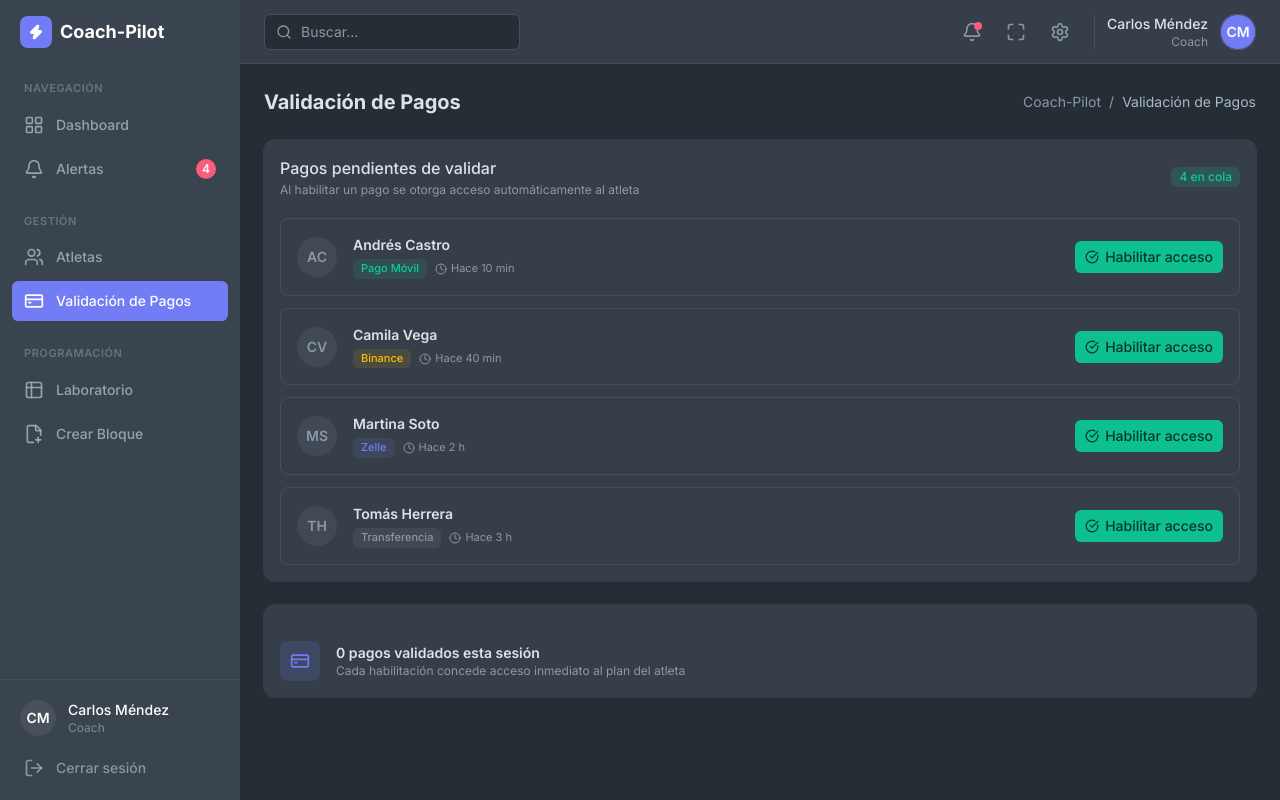
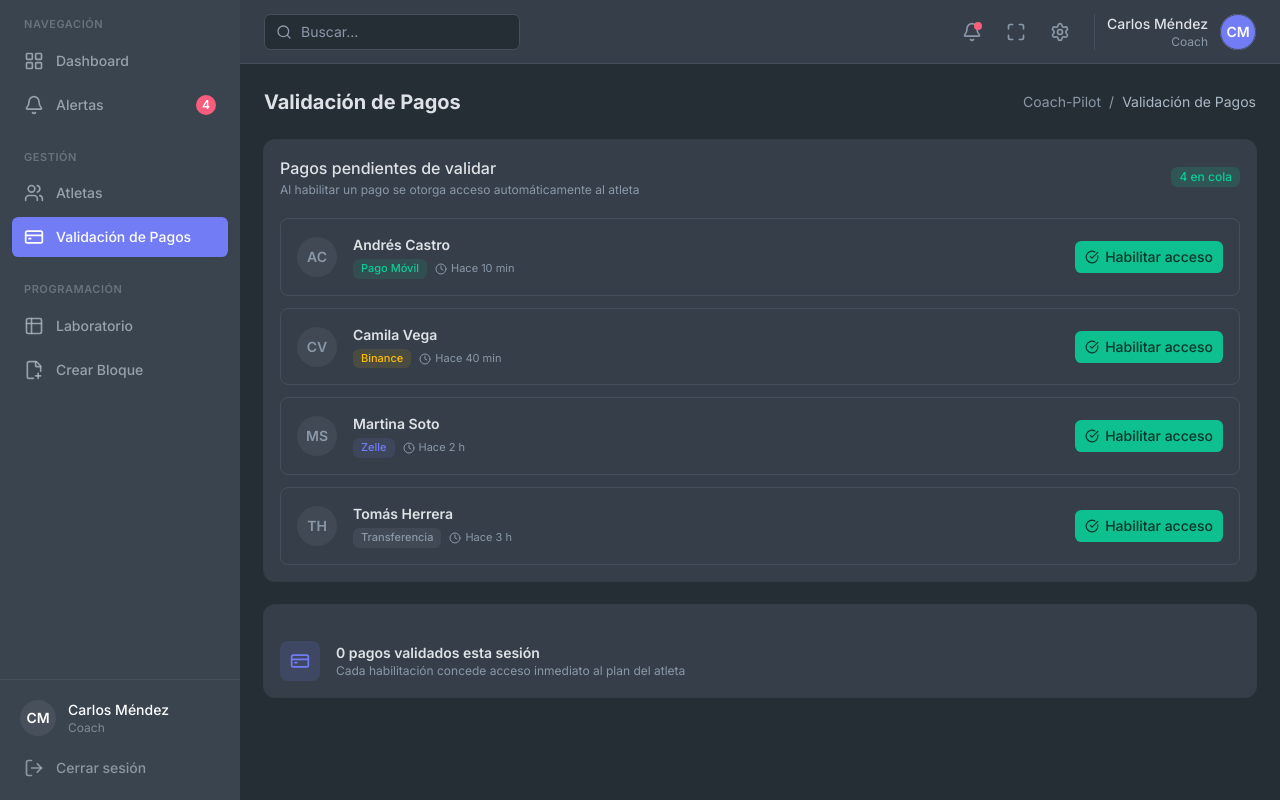
Before and after one commit to JulioCBC13/RPE, a Next.js app: page /payments in a window 1280 px wide. Built offline with nearby package versions, Linux system fonts and the light colour scheme.

Commit message:
feat: remove Zap icon from sidebar header

```diff
--- a/components/sidebar.tsx
+++ b/components/sidebar.tsx
@@ -2,7 +2,7 @@
 
 import Link from "next/link"
 import { usePathname } from "next/navigation"
-import { LayoutGrid, Bell, Users, Zap, LogOut, CreditCard, Table2, FilePlus2 } from "lucide-react"
+import { LayoutGrid, Bell, Users, LogOut, CreditCard, Table2, FilePlus2 } from "lucide-react"
 import { cn } from "@/lib/utils"
 import { coach, coachAlerts } from "@/lib/data"
 import { Avatar, AvatarFallback } from "@/components/ui/avatar"
@@ -37,13 +37,6 @@ export function Sidebar() {
 
   return (
     <aside className="fixed inset-y-0 left-0 flex w-60 flex-col bg-sidebar text-sidebar-foreground">
-      <div className="flex h-16 items-center gap-2 px-5">
-        <div className="flex size-8 items-center justify-center rounded-lg bg-primary">
-          <Zap className="size-4 text-primary-foreground" fill="currentColor" />
-        </div>
-        <span className="text-lg font-bold text-sidebar-primary">Coach-Pilot</span>
-      </div>
-
       <nav className="flex flex-1 flex-col gap-6 px-3 py-4">
         {navSections.map((section) => (
           <div key={section.title} className="flex flex-col gap-1">
```
